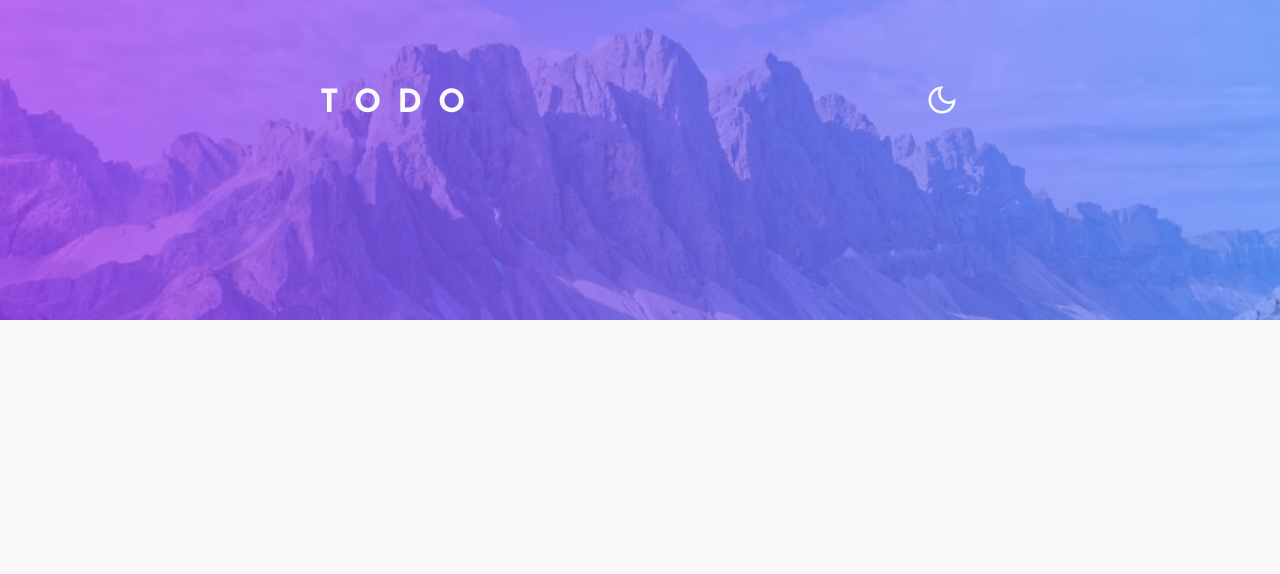
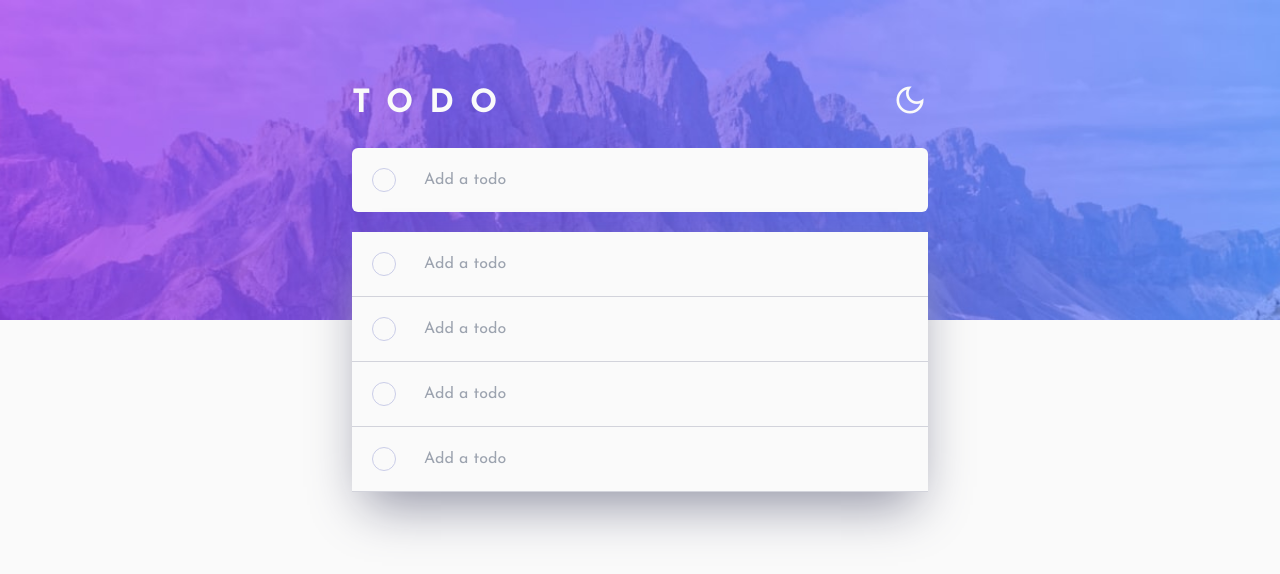
Before and after one commit to Leninner/todo-app-ts, a React (Vite) app: page / in a window 1280 px wide. Shown: the top 574 px of the page. Built offline with nearby package versions, Linux system fonts and the light colour scheme.

Commit message:
Added cool styles

```diff
--- a/src/App.tsx
+++ b/src/App.tsx
@@ -1,17 +1,17 @@
 import { Background } from './components/Background'
 import { useContext } from 'react'
-import { ThemeContext } from './context/DarkTheme'
-import { TodoContainer } from './TodoContainer'
+import { DarkThemeContext } from './context/DarkThemeContext'
+import { TodoAppContainer } from './containers/TodoAppContainer'
 
 function App() {
-  const { isDark, toggleTheme }: any = useContext(ThemeContext)
+  const { isDark, toggleTheme }: any = useContext(DarkThemeContext)
 
   return (
     <main
       className={`${isDark ? 'dark' : ''} font-sansSerif h-screen flex items-center justify-center`}
     >
       <Background isDark={isDark} />
-      <TodoContainer changeTheme={toggleTheme} isDark={isDark} />
+      <TodoAppContainer changeTheme={toggleTheme} isDark={isDark} />
     </main>
   )
 }
--- a/src/TodoContainer.tsx
+++ /dev/null
@@ -1,9 +0,0 @@
-import { TodoHeader } from './components/TodoHeader'
-
-export const TodoContainer = ({ isDark, changeTheme }: any) => {
-  return (
-    <div className="z-10 w-4/5 h-3/4 md:w-3/4 md:2/3 lg:w-1/2 lg:h-4/5 ">
-      <TodoHeader changeTheme={changeTheme} isDark={isDark} />
-    </div>
-  )
-}
--- /dev/null
+++ b/src/components/InputTodoCreator.tsx
@@ -0,0 +1,31 @@
+interface InputComponentProps {
+  options?: any
+  disabled?: boolean
+}
+
+export const InputTodoCreator = () => {
+  return (
+    <form className="my-5">
+      <InputComponent />
+    </form>
+  )
+}
+
+export const InputComponent = ({ options, disabled }: InputComponentProps) => {
+  return (
+    <div
+      className={`w-full py-5 px-2 rounded-md dark:bg-dark_veryDarkDesaturatedBlue bg-light_veryLightGray flex items-center justify-between ${options?.className}`}
+    >
+      <div className="w-6 h-6 rounded-full mr-5 ml-3 border border-dark_lightGrayishBlue dark:border-light_veryDarkGrayishBlue" />
+      <input
+        type="text"
+        placeholder="Add a todo"
+        className={`outline-none flex-1 px-2 bg-transparent dark:text-dark_lightGrayishBlue placeholder:dark:text-dark_darkGrayishBlue caret-primary_brigthBlue
+        `}
+        disabled={disabled}
+      />
+    </div>
+  )
+}
+
+// bg-gradient-to-r from-primary_checkBackgroundStart to-primary_checkBackgroundEnd
--- /dev/null
+++ b/src/containers/TodoAppContainer.tsx
@@ -0,0 +1,13 @@
+import { TodoHeader } from '../components/TodoHeader'
+import { TodoList } from './TodoList'
+import { InputTodoCreator } from '../components/InputTodoCreator'
+
+export const TodoAppContainer = ({ isDark, changeTheme }: any) => {
+  return (
+    <div className="z-10 w-4/5 h-3/4 md:w-3/4 md:2/3 lg:w-144 lg:h-4/5 ">
+      <TodoHeader changeTheme={changeTheme} isDark={isDark} />
+      <InputTodoCreator />
+      <TodoList />
+    </div>
+  )
+}
--- /dev/null
+++ b/src/containers/TodoList.tsx
@@ -0,0 +1,19 @@
+import { useContext } from 'react'
+import { InputComponent } from '../components/InputTodoCreator'
+import { TodosContext } from '../context/TodosContext'
+
+export const TodoList = () => {
+  const { todos }: any = useContext(TodosContext)
+
+  const options = {
+    className:
+      'rounded-none border-b dark:border-light_veryDarkGrayishBlue border-light_lightGrayishBlue',
+  }
+  return (
+    <div className="shadow-2xl shadow-light_darkGrayishBlue dark:shadow-dark_veryDarkBlue">
+      {todos.map((todo: any) => (
+        <InputComponent options={options} disabled />
+      ))}
+    </div>
+  )
+}
--- a/src/context/DarkTheme.tsx
+++ b/src/context/DarkThemeContext.tsx
@@ -1,6 +1,6 @@
 import { createContext, useState } from 'react'
 
-export const ThemeContext = createContext({})
+export const DarkThemeContext = createContext({})
 
 export const ThemeContextProvider = ({ children }: any) => {
   const [isDark, setIsDark]: any = useState(() => {
@@ -14,5 +14,9 @@ export const ThemeContextProvider = ({ children }: any) => {
     setIsDark(!isDark)
   }
 
-  return <ThemeContext.Provider value={{ isDark, toggleTheme }}>{children}</ThemeContext.Provider>
+  return (
+    <DarkThemeContext.Provider value={{ isDark, toggleTheme }}>
+      {children}
+    </DarkThemeContext.Provider>
+  )
 }
--- /dev/null
+++ b/src/context/TodosContext.tsx
@@ -0,0 +1,41 @@
+import { createContext, useState } from 'react'
+import { TodoInterface } from '../interfaces'
+
+export const TodosContext = createContext({})
+
+export const TodosContextProvider = ({ children }: any) => {
+  const [todos, setTodos]: any = useState([
+    {
+      id: 1,
+      text: 'Learn React',
+      completed: false,
+    },
+    {
+      id: 2,
+      text: 'Learn Redux Js',
+      completed: false,
+    },
+    {
+      id: 3,
+      text: 'Learn Next Js',
+      completed: false,
+    },
+    {
+      id: 4,
+      text: 'Learn TypeScript',
+      completed: false,
+    },
+  ])
+
+  const addTodo = (todo: TodoInterface) => {
+    setTodos([...todos, todo])
+  }
+
+  const removeTodo = (id: number) => {
+    setTodos(todos.filter((todo: TodoInterface) => todo.id !== id))
+  }
+
+  return (
+    <TodosContext.Provider value={{ todos, addTodo, removeTodo }}>{children}</TodosContext.Provider>
+  )
+}
--- a/src/interfaces/index.ts
+++ b/src/interfaces/index.ts
@@ -2,3 +2,9 @@ export interface ThemeContext {
   theme: string
   toggleTheme: () => void
 }
+
+export interface TodoInterface {
+  id: number
+  text: string
+  completed: boolean
+}
--- a/src/main.tsx
+++ b/src/main.tsx
@@ -1,10 +1,13 @@
 import ReactDOM from 'react-dom/client'
 import App from './App'
-import { ThemeContextProvider } from './context/DarkTheme.js'
+import { ThemeContextProvider } from './context/DarkThemeContext.js'
+import { TodosContextProvider } from './context/TodosContext.js'
 import './index.css'
 
 ReactDOM.createRoot(document.getElementById('root')!).render(
   <ThemeContextProvider>
-    <App />
+    <TodosContextProvider>
+      <App />
+    </TodosContextProvider>
   </ThemeContextProvider>
 )
--- a/tailwind.config.js
+++ b/tailwind.config.js
@@ -23,6 +23,7 @@ module.exports = {
       dark_darkGrayishBlue: 'hsl(234, 11%, 52%)',
       dark_veryDarkGrayishBlue: 'hsl(233, 14%, 35%)',
       dark_veryDarkGrayishBlue: 'hsl(237, 14%, 26%)',
+      transparent: 'transparent',
     },
     fontFamily: {
       sansSerif: ['Josefin Sans', 'sans-serif'],
```
